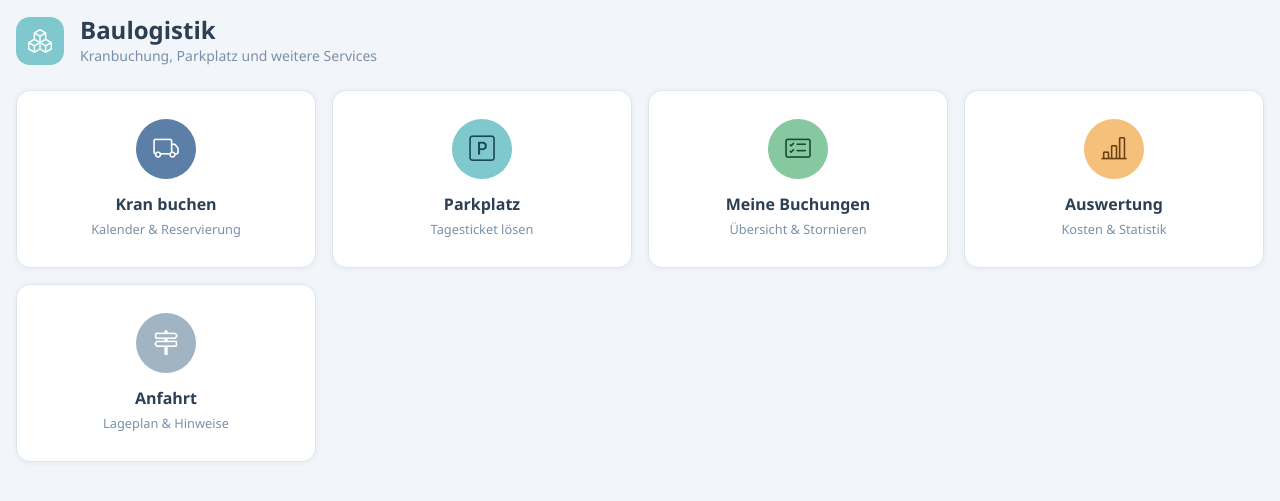
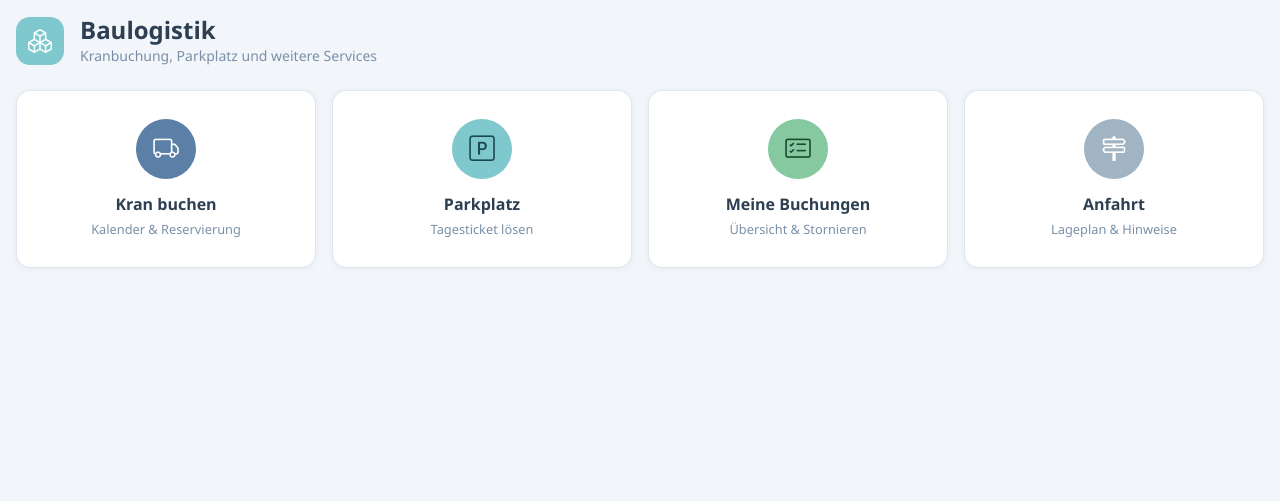
Before and after one commit to Jamas1414/kranlogistik, a Flask app: page /baulogistik in a window 1280 px wide. Shown: the part 101-602 px from the top of the page. Run offline with Flask 3, Linux system fonts and the light colour scheme; the visitor is signed in with stand-in values (Sample User, id 1).

Commit message:
Deploy: update templates/baulogistik.html

```diff
--- a/templates/baulogistik.html
+++ b/templates/baulogistik.html
@@ -46,13 +46,15 @@
         </a>
     </div>
 
+    {% if current_user.is_admin() %}
     <div class="col-6 col-sm-4 col-lg-3">
-        <a href="{{ url_for('auswertung') }}" class="dashboard-tile text-decoration-none">
+        <a href="{{ url_for('admin_auswertung') }}" class="dashboard-tile text-decoration-none">
             <div class="dashboard-icon bg-orange"><i class="bi bi-bar-chart-line"></i></div>
             <div class="dashboard-label">Auswertung</div>
             <div class="dashboard-sub">Kosten &amp; Statistik</div>
         </a>
     </div>
+    {% endif %}
 
     <div class="col-6 col-sm-4 col-lg-3">
         <a href="{{ url_for('anfahrt') }}" class="dashboard-tile text-decoration-none">
```
